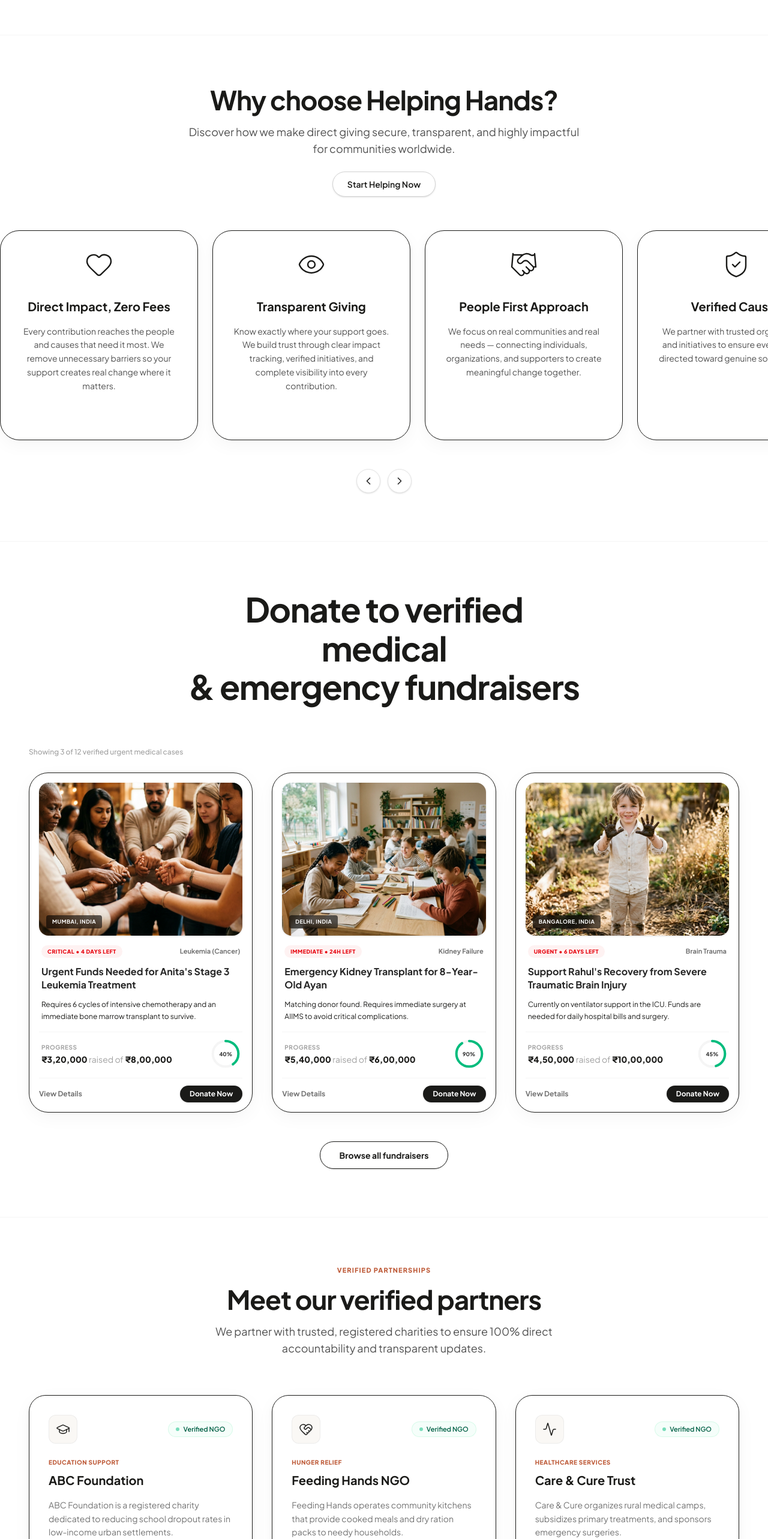
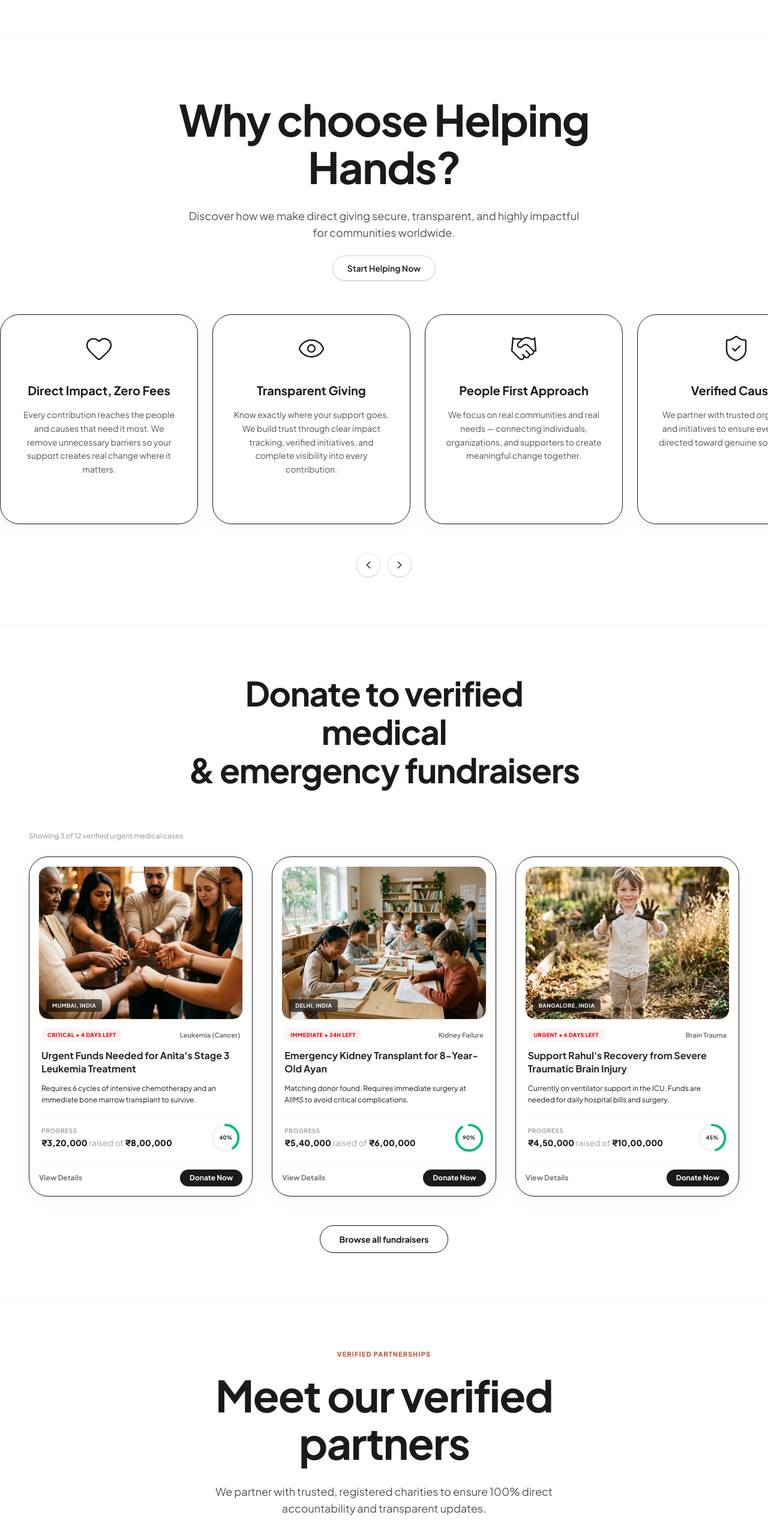
Before and after one commit to adinahawaldar/helping-hands, a React (Vite) app: page / in a window 1280 px wide. Shown: the part 1860-4426 px from the top of the page at 60% size. Built offline with nearby package versions, Linux system fonts and the light colour scheme.

Commit message:
style: update verified partners and why choose us headings to match geometric display style

```diff
--- a/src/components/FeaturedNGOs.jsx
+++ b/src/components/FeaturedNGOs.jsx
@@ -46,7 +46,7 @@ const FeaturedNGOs = () => {
             Verified Partnerships
           </span>
           {/* Main Title */}
-          <h2 className="font-sans text-3xl sm:text-4xl md:text-[2.75rem] font-bold tracking-tight text-[#1A1A18] leading-tight mt-3">
+          <h2 className="font-serif text-[2.5rem] min-[380px]:text-[3rem] sm:text-[3.85rem] md:text-[4.5rem] font-bold tracking-tight text-[#1A1A18] leading-[1.1] mt-5 mb-4">
             Meet our verified partners
           </h2>
           {/* Subtitle */}
--- a/src/components/USPs.jsx
+++ b/src/components/USPs.jsx
@@ -59,7 +59,7 @@ const USPs = () => {
       <div className="w-full max-w-7xl px-6 sm:px-8 lg:px-12 flex flex-col items-center text-center">
         {/* Header */}
         <div className="max-w-3xl mx-auto mb-6 flex flex-col items-center gap-3">
-          <h2 className="font-sans text-3xl sm:text-4xl md:text-[2.75rem] font-bold tracking-tight text-[#1A1A18] leading-tight">
+          <h2 className="font-serif text-[2.5rem] min-[380px]:text-[3rem] sm:text-[3.85rem] md:text-[4.5rem] font-bold tracking-tight text-[#1A1A18] leading-[1.1] mt-5 mb-4">
             Why choose Helping Hands?
           </h2>
           <p className="font-sans text-base sm:text-lg text-neutral-600 font-normal max-w-2xl">
```
